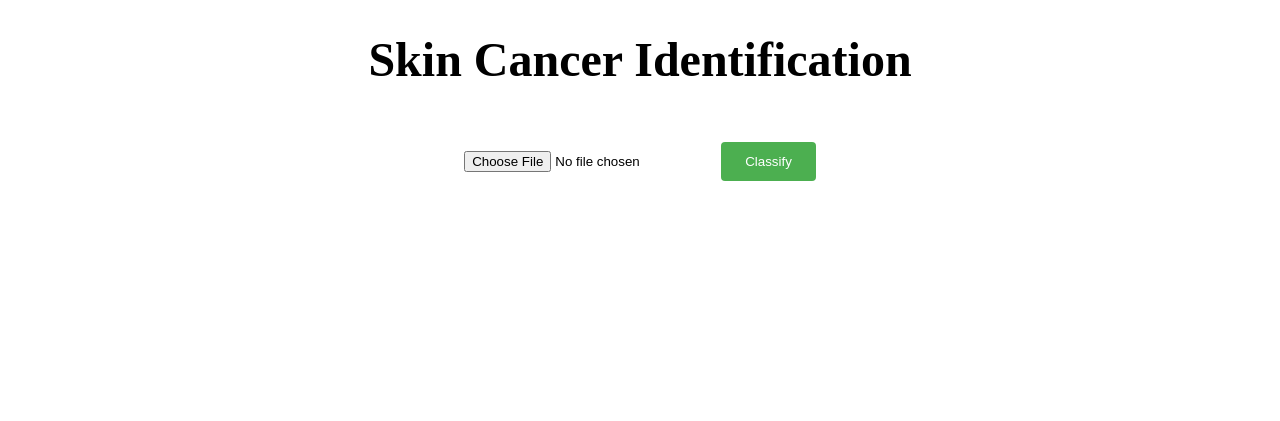
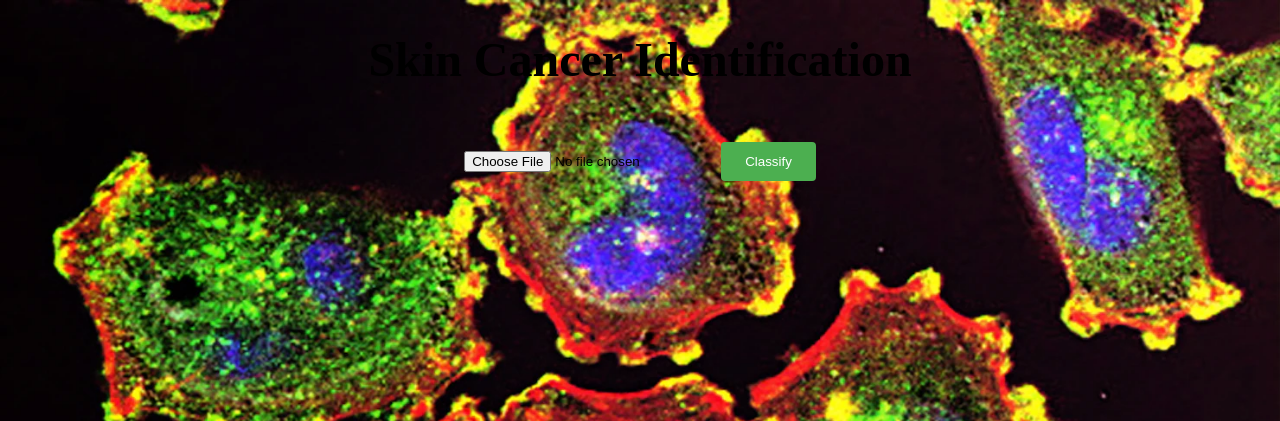
Before and after one commit to surya810/app, a Flask app: page / in a window 1280 px wide. Shown: the top 421 px of the page. Run offline with Flask 3, Linux system fonts and the light colour scheme; parts of the project's set-up code (start-up, migrations or seed data) failed here and were passed over.

Commit message:
done
updated

```diff
--- a/static/css/style.css
+++ b/static/css/style.css
@@ -31,3 +31,8 @@ input[type="submit"] {
 input[type="submit"]:hover {
     background-color: #3e8e41;
 }
+body{
+    background-image: url('/workspaces/app/img/bf.webp');
+    background-size: cover;
+    background-color: lightgreen
+  }
```
